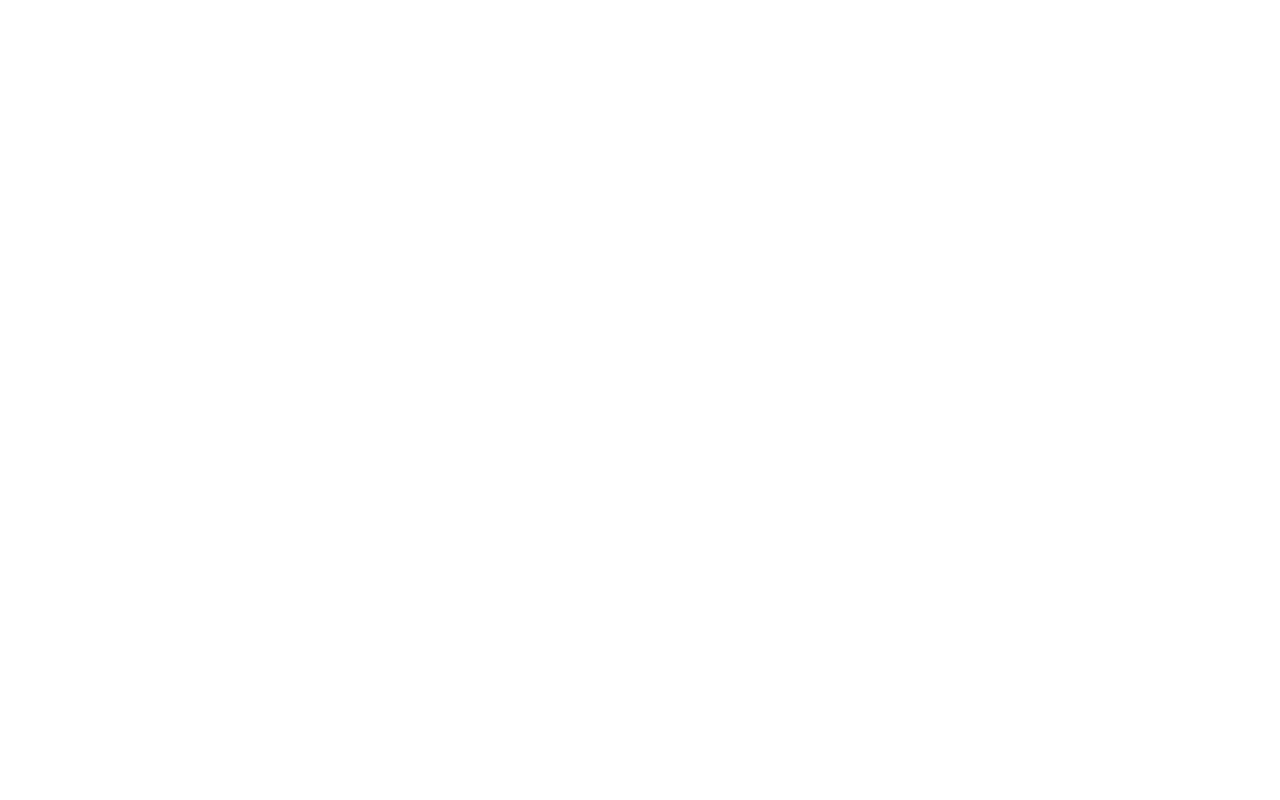
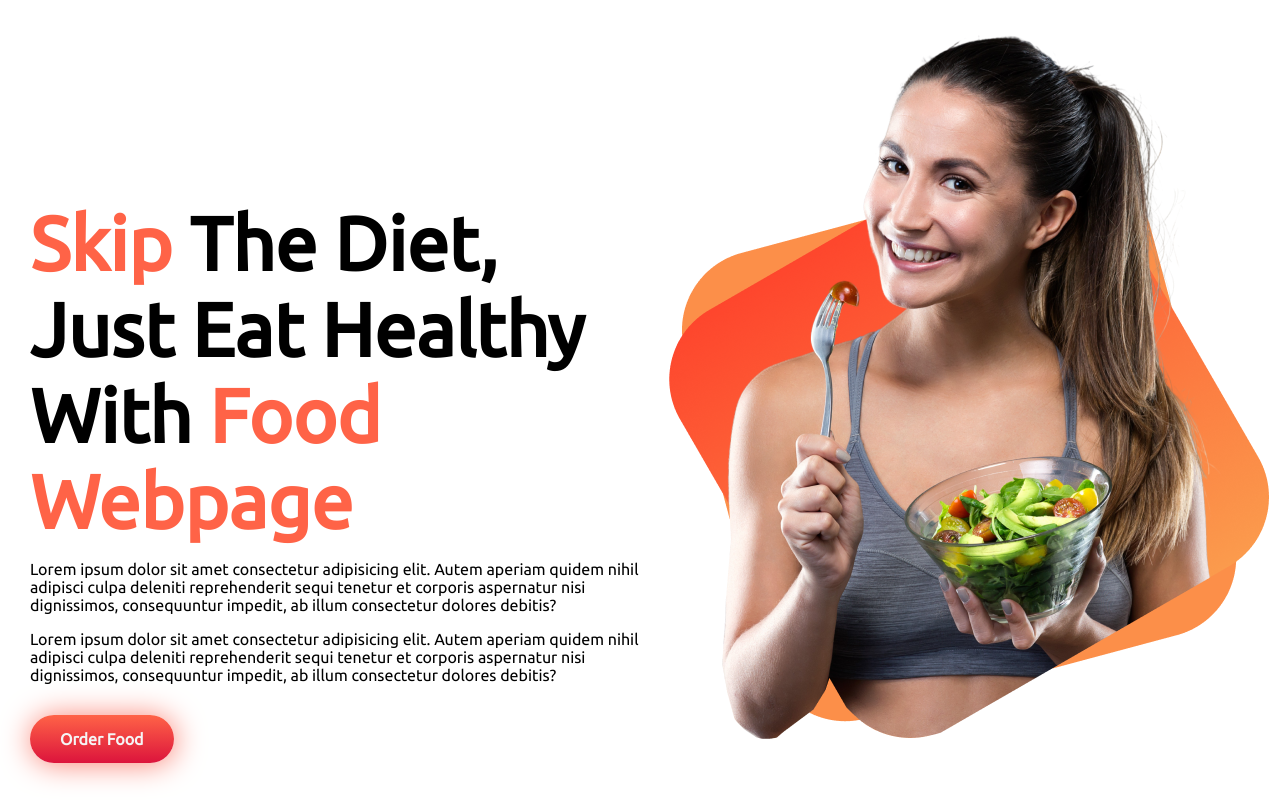
Before and after one commit to shohan-pherones/food-webpage, a plain HTML site: page index.html in a window 1280 px wide. Drawn offline with Linux system fonts and the light colour scheme.

Commit message:
section one done

```diff
--- a/index.html
+++ b/index.html
@@ -6,8 +6,24 @@
     <meta name="viewport" content="width=device-width, initial-scale=1.0">
     <title>Food Webpage</title>
     <link rel="stylesheet" href="style.css">
+    <link rel="shortcut icon" href="https://img.icons8.com/ios/50/000000/organic-food.png" type="image/x-icon">
+    <link rel="preconnect" href="https://fonts.googleapis.com">
+    <link rel="preconnect" href="https://fonts.gstatic.com" crossorigin>
+    <link href="https://fonts.googleapis.com/css2?family=Ubuntu&display=swap" rel="stylesheet">
 </head>
 <body>
-
+    <section class="section-one">
+        <div class="first-headings">
+            <h1><span id="first-word">Skip</span>  The Diet,</h1>
+            <h1>Just Eat Healthy</h1>
+            <h1>With <span id="first-word">Food Webpage</span></h1>
+            <p>Lorem ipsum dolor sit amet consectetur adipisicing elit. Autem aperiam quidem nihil adipisci culpa deleniti reprehenderit sequi tenetur et corporis aspernatur nisi dignissimos, consequuntur impedit, ab illum consectetur dolores debitis?</p>
+            <p class="pera">Lorem ipsum dolor sit amet consectetur adipisicing elit. Autem aperiam quidem nihil adipisci culpa deleniti reprehenderit sequi tenetur et corporis aspernatur nisi dignissimos, consequuntur impedit, ab illum consectetur dolores debitis?</p>
+            <a class="button" target="_blank" href="">Order Food</a>
+        </div>
+        <div class="girl-one">
+            <img src="./images/girl-one.png" alt="Image of Girl">
+        </div>
+    </section>
 </body>
 </html>
--- a/style.css
+++ b/style.css
@@ -0,0 +1,38 @@
+body{
+    font-family: 'Ubuntu', sans-serif;
+    margin: 0;
+    color:black;
+}
+.section-one{
+    display: flex;
+
+}
+.first-headings{
+    margin-left: 30px;
+    width: 50%;
+    margin-top: 200px;
+}
+h1{
+    font-size: 75px;
+    margin: 0;
+}
+.girl-one{
+    width: 50%;
+    margin-top: 20px;
+}
+#first-word{
+    color: tomato;
+}
+.button{
+    text-decoration: none;
+    margin-top: 20px;
+    background-image: linear-gradient(tomato, crimson);
+    padding: 15px 30px;
+    border-radius: 30px;
+    color:whitesmoke;
+    font-weight: 700;
+    box-shadow: 1px 1px 30px salmon;
+}
+.pera{
+    padding-bottom: 30px;
+}
```
Also changed, not shown: images/girl-one.png (added).
